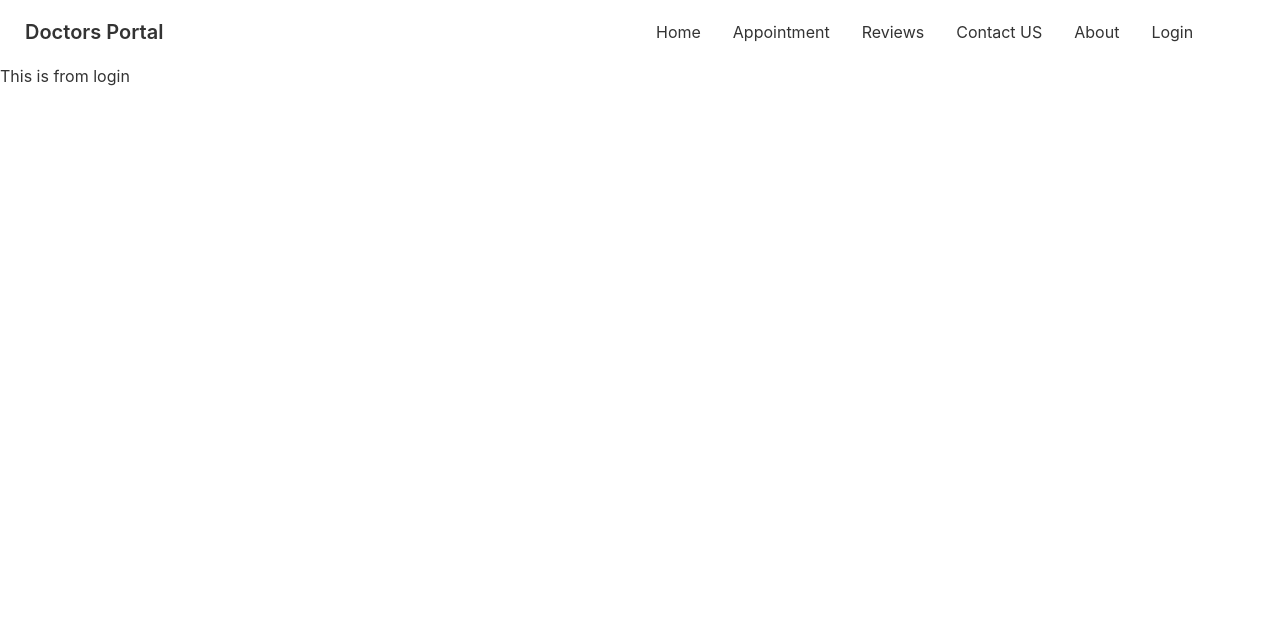
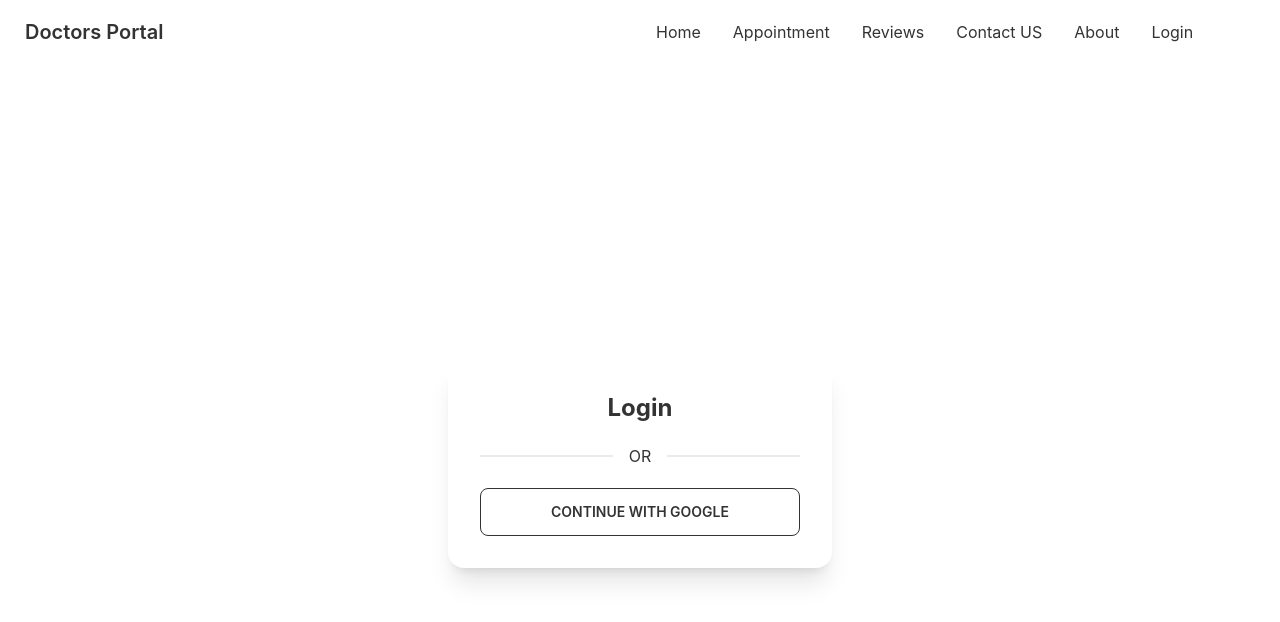
Before and after one commit to SuraiyaAkterTrishna/doctors-portal-client, a React (Create React App) app: page /login in a window 1280 px wide. Shown: the top 622 px of the page. Built offline with nearby package versions, Linux system fonts and the light colour scheme.

Commit message:
Login card UI design

```diff
--- a/package.json
+++ b/package.json
@@ -8,9 +8,11 @@
     "@testing-library/user-event": "^13.5.0",
     "daisyui": "^2.15.2",
     "date-fns": "^2.29.1",
+    "firebase": "^9.9.2",
     "react": "^18.1.0",
     "react-day-picker": "^8.0.7",
     "react-dom": "^18.1.0",
+    "react-firebase-hooks": "^5.0.3",
     "react-router-dom": "^6.3.0",
     "react-scripts": "5.0.1",
     "web-vitals": "^2.1.4"
--- a/src/Pages/Appointment/Service.js
+++ b/src/Pages/Appointment/Service.js
@@ -4,8 +4,8 @@ const Service = ({ service , setTreatment }) => {
     const {name, slots} = service;
     return (
         <div class="card lg:max-w-lg bg-base-100 shadow-xl">
-            <div class="card-body">
-                <h2 class="card-title text-secondary">{name}</h2>
+            <div class="card-body text-center">
+                <h2 class="text-2xl font-bold text-secondary">{name}</h2>
                 <p>{
                     slots.length > 0
                         ? <span>{slots[0]}</span>
--- a/src/Pages/Login/Login.js
+++ b/src/Pages/Login/Login.js
@@ -2,8 +2,14 @@ import React from 'react';
 
 const Login = () => {
     return (
-        <div>
-            <h2>This is from login</h2>
+        <div className='flex h-screen justify-center items-center'>
+            <div class="card w-96 bg-base-100 shadow-xl">
+                <div class="card-body">
+                    <h2 class="text-center text-2xl font-bold">Login</h2>
+                    <div class="divider">OR</div>
+                    <button class="btn btn-outline">Continue With Google</button>
+                </div>
+            </div>
         </div>
     );
 };
--- /dev/null
+++ b/src/firebase.init.js
@@ -0,0 +1,21 @@
+// Import the functions you need from the SDKs you need
+import { initializeApp } from "firebase/app";
+import { getAuth } from "firebase/auth";
+// TODO: Add SDKs for Firebase products that you want to use
+// https://firebase.google.com/docs/web/setup#available-libraries
+
+// Your web app's Firebase configuration
+const firebaseConfig = {
+  apiKey: process.env.REACT_APP_API_KEY,
+  authDomain: process.env.REACT_APP_AUTH_DOMAIN,
+  projectId: process.env.REACT_APP_PROJECT_ID,
+  storageBucket: process.env.REACT_APP_STORAGE_BUCKET,
+  messagingSenderId: process.env.REACT_APP_MESSAGING_SENDER_ID,
+  appId: process.env.REACT_APP_APP_ID,
+};
+
+// Initialize Firebase
+const app = initializeApp(firebaseConfig);
+const auth = getAuth(app);
+
+export default auth;
```
Also changed, not shown: 1 other file (tests, documents, lock files or other folders).
